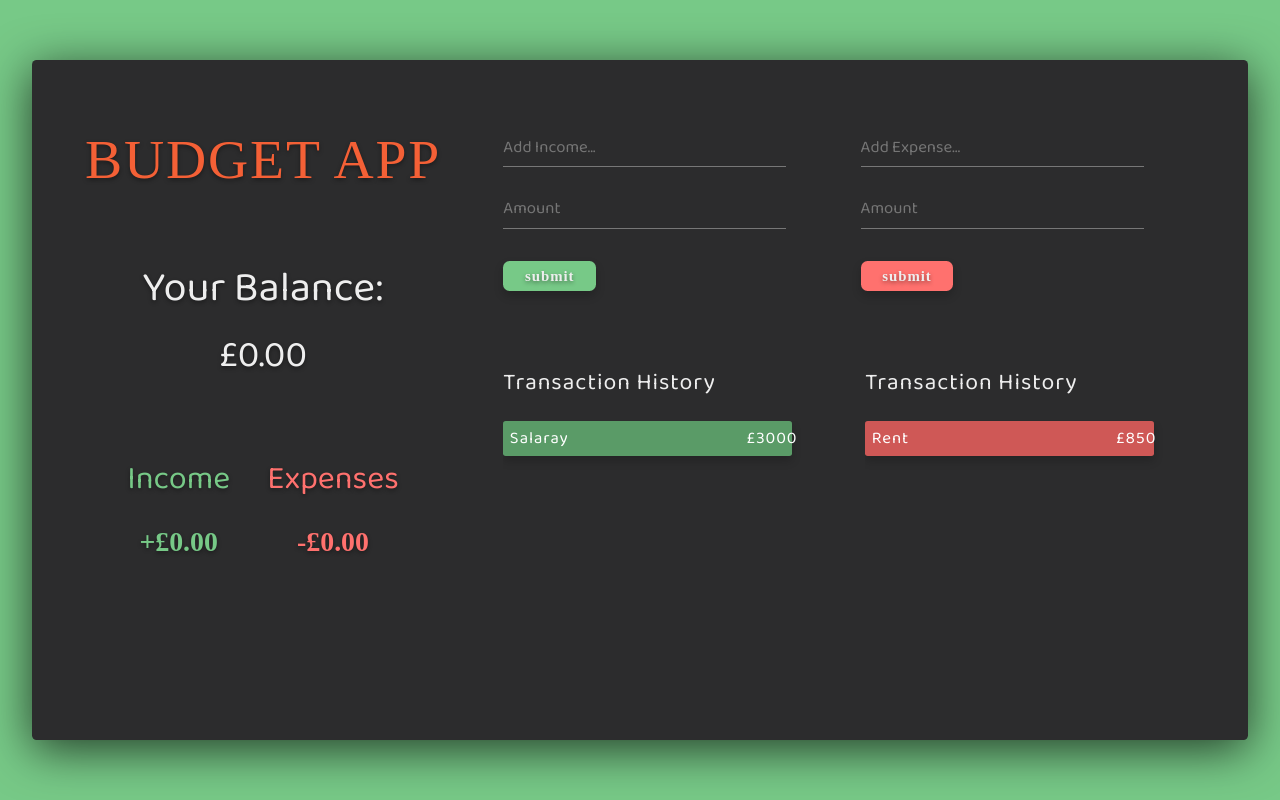
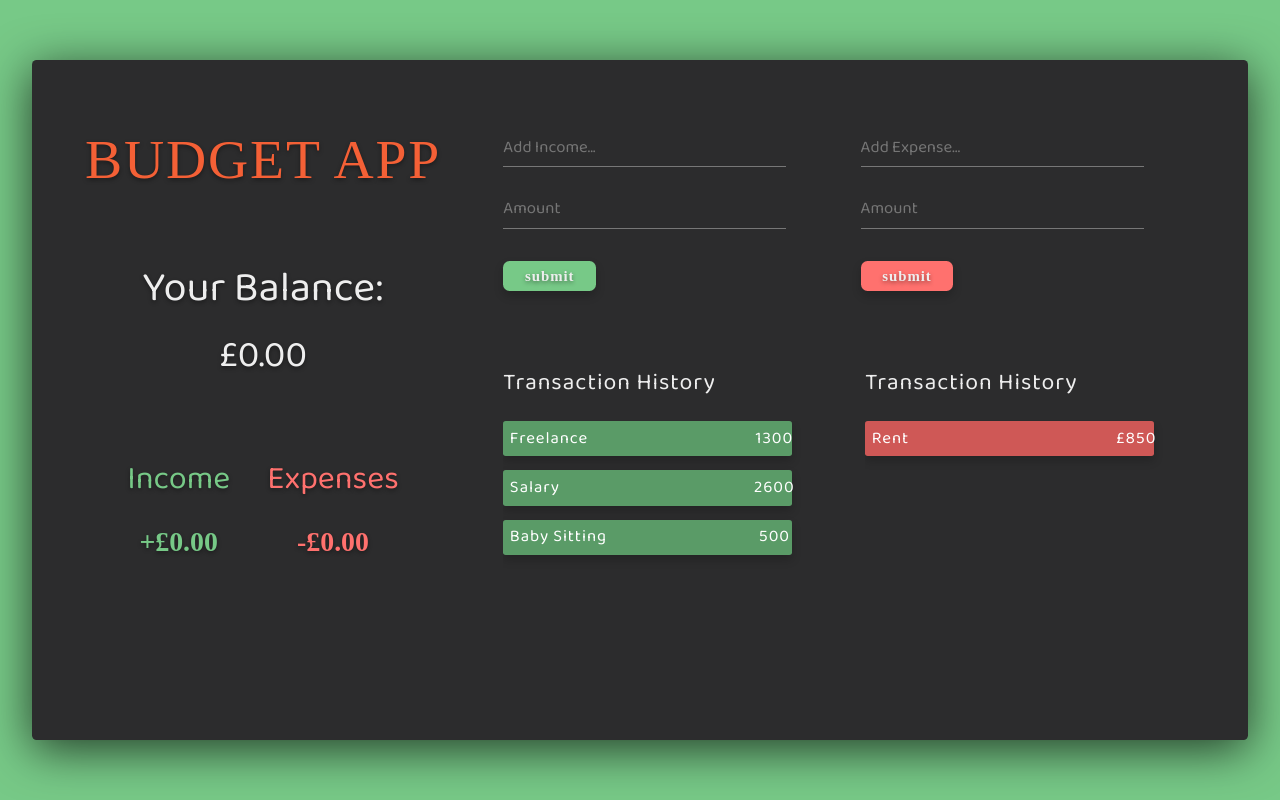
Before and after one commit to MelissaAstbury/Budget-Planner, a React (Create React App) app: page / in a window 1280 px wide. Built offline with nearby package versions, Linux system fonts and the light colour scheme; the HTML template or start-up script is replaced by a standard one; a web font is replaced by a local one.

Commit message:
mapped through each 'income transaction' from the GlobalState so each render as an individual income

```diff
--- a/src/components/IncomeList/IncomeList.js
+++ b/src/components/IncomeList/IncomeList.js
@@ -2,17 +2,26 @@ import React, { useContext } from "react";
 import { GlobalContext } from "../context/GlobalState";
 
 const IncomeList = () => {
+  const { incomeTransactions } = useContext(GlobalContext);
+  console.log(incomeTransactions);
+
   return (
     <div className="transactions transactions-income">
       <h2>Transaction History</h2>
       <ul className="transaction-list">
-        <li className="transaction">
-          <span className="transaction-text">Salaray</span>
-          <span className="transaction-amount">£3000</span>
-          <button className="delete-btn">
-            <i className="fas fa-trash"></i>
-          </button>
-        </li>
+        {incomeTransactions.map((incomeTransaction) => (
+          <li className="transaction">
+            <span className="transaction-text">
+              {incomeTransaction.incomeText}
+            </span>
+            <span className="transaction-amount">
+              {incomeTransaction.incomeAmount}
+            </span>
+            <button className="delete-btn">
+              <i className="fas fa-trash"></i>
+            </button>
+          </li>
+        ))}
       </ul>
     </div>
   );
```
